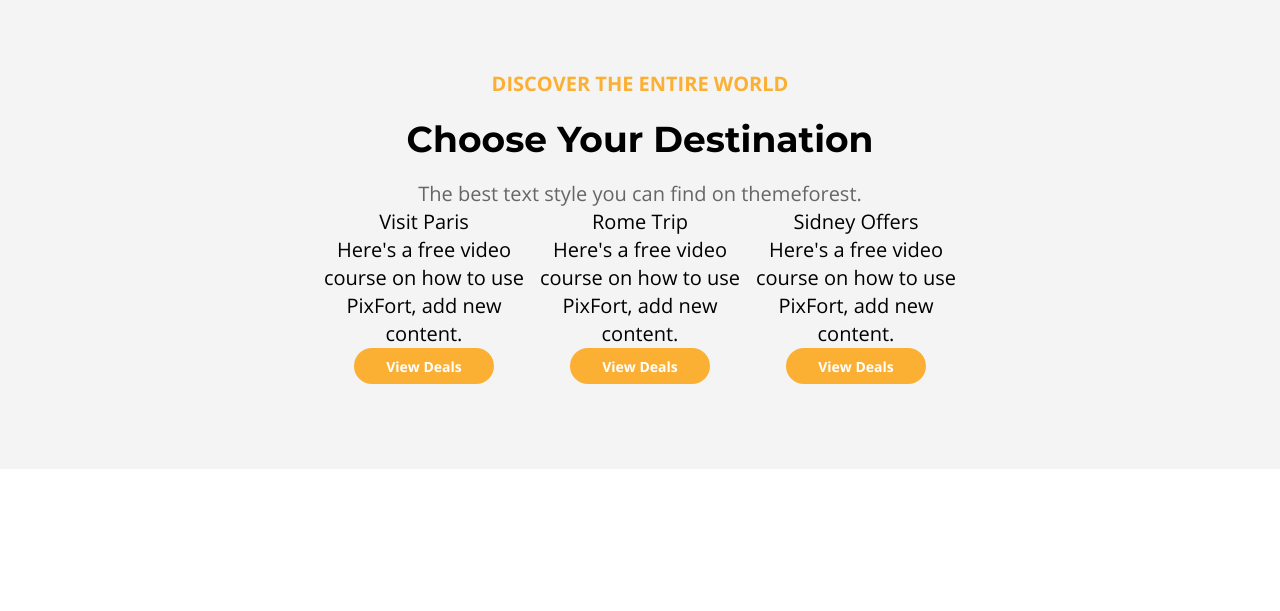
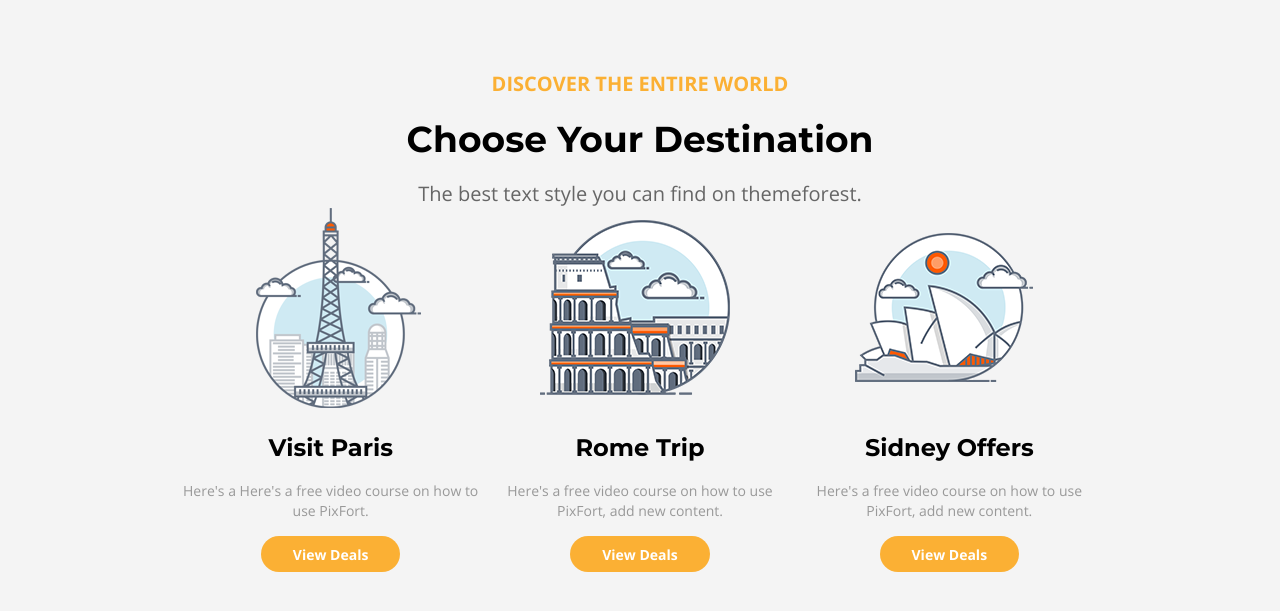
Before and after one commit to annadruzhinina/megapack, a React (Create React App) app: page / in a window 1280 px wide. Shown: the part 815-1426 px from the top of the page. Before the commit the page ends 1284 px from the top, so only its background shows below. Built offline with nearby package versions, Linux system fonts and the light colour scheme.

Commit message:
Update Products

```diff
--- a/src/components/Products.js
+++ b/src/components/Products.js
@@ -10,16 +10,21 @@ function Products() {
         <p className="mp-products__subtitle">{PRODUCTS.subtitle}</p>
         <h3 className="mp-products__title">{PRODUCTS.title}</h3>
         <p className="mp-products__description">{PRODUCTS.description}</p>
-        <div className="mp-products__list">
+        <div className="mp-card__list">
           {
             PRODUCTS.cards.map((item, index) => {
               return (
-                <div className="mp-products__list-item">
-                  <p>{item.icon}</p>
-                  <p>{item.title}</p>
-                  <p>{item.text}</p>
+                <div className="mp-card" key={index}>
+                  <div className="mp-card__body">
+                    <div className="mp-card__icon">
+                      <img src={item.icon} alt='product'/>
+                    </div>
+                    <p className='mp-card__title'>{item.title}</p>
+                    <p className='mp-card__text'>{item.text}</p>
+                  </div>
                   <Button text={item.btn_text}/>
                 </div>
+
               )
             })
           }
--- a/src/core/constants.js
+++ b/src/core/constants.js
@@ -1,3 +1,7 @@
+import imgParis from '../img/paris-icon.png'
+import imgRome from '../img/rome-icon.png'
+import imgSidney from '../img/sidney-icon.png'
+
 export const HERO = {
   title: 'Luxury Hotels</br>starting from $99',
   description: 'Compare prices from 200+ booking sites to help you find the</br>lowest price on the right hotel for you.',
@@ -28,19 +32,19 @@ export const PRODUCTS = {
   description: 'The best text style you can find on themeforest.',
   cards: [
     {
-      icon: '',
+      icon: imgParis,
       title: 'Visit Paris',
-      text: 'Here\'s a free video course on how to use PixFort, add new content.',
+      text:  `Here's a Here's a free video course on how to use PixFort.`,
       btn_text:'View Deals'
     },
     {
-      icon: '',
+      icon: imgRome,
       title: 'Rome Trip',
       text: 'Here\'s a free video course on how to use PixFort, add new content.',
       btn_text:'View Deals'
     },
     {
-      icon: '',
+      icon: imgSidney,
       title: 'Sidney Offers',
       text: 'Here\'s a free video course on how to use PixFort, add new content.',
       btn_text:'View Deals'
--- a/src/styles/components/button/mixin-btn-variant.scss
+++ b/src/styles/components/button/mixin-btn-variant.scss
@@ -15,6 +15,8 @@
   white-space: nowrap;
   cursor: pointer;
   border: 0;
+  max-width: max-content;
+
 
   &:hover,
   &:active,
--- a/src/styles/components/hero.scss
+++ b/src/styles/components/hero.scss
@@ -26,7 +26,7 @@ $icon-size: 80px;
   }
 
   &__title {
-    font-size: $font-size-largest;
+    font-size: $h1-font-size;
     font-family: $font-montserrat-bold;
     line-height: 1.4;
     margin-bottom: $space-base;
--- a/src/styles/components/products.scss
+++ b/src/styles/components/products.scss
@@ -28,6 +28,25 @@
     color: $color-grey-dark;
     white-space: nowrap;
   }
+}
+
+.mp-card {
+  flex: 1;
+  display: flex;
+  flex-direction: column;
+  align-items: center;
+
+  &__title {
+    font-size: $h3-font-size;
+    font-family: $font-montserrat-bold;
+    padding: $space-base 0;
+  }
+
+  &__text {
+    font-size: $font-size-medium;
+    font-family: $font-opensans-regular;
+    color: $color-grey;
+  }
 
   &__list {
     // For desktop.
@@ -35,8 +54,9 @@
       display: flex;
       justify-content: center;
     }
-
-    &-item {
-    }
   }
+   &__body {
+     flex: 1;
+     padding-bottom: $space-base;
+   }
 }
--- a/src/styles/variables/variables.scss
+++ b/src/styles/variables/variables.scss
@@ -16,7 +16,7 @@ $font-opensans-regular: 'OpenSans-Regular', Arial, sans-serif;
 * Screens
 */
 $screen-xs: 460px;
-$screen-md: 680px;
+$screen-md: 960px;
 
 /*
 * Spaces.
@@ -27,12 +27,18 @@ $space-base-double: $space-base*2;
 $space-base-triple: $space-base*3;
 
 /*
+* Heads.
+*/
+$h1-font-size: 60px;
+$h3-font-size: 24px;
+
+/*
 * Fonts.
 */
-$font-size-largest: 60px;
 $font-size-larger: 36px;
 $font-size-large: 20px;
 $font-size-base: 16px;
+$font-size-medium: 14px;
 
 /*
 * Body.
@@ -45,7 +51,6 @@ $body-line-height: 1.4;
 * Section.
 */
 $section-spaces: 85px;
-
 
 /*
 * Animations.
```
